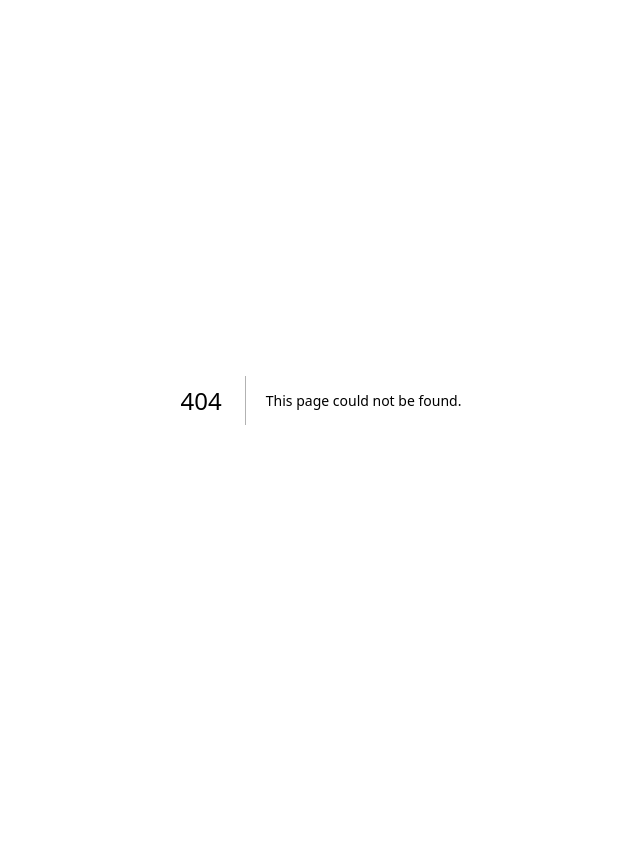
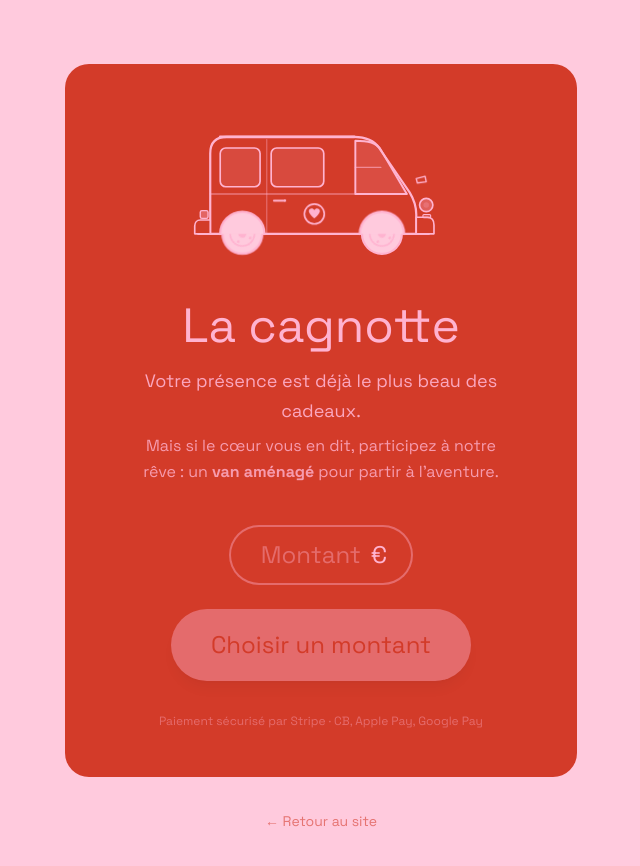
Before and after one commit to technoooooooo/fetedulove, a Next.js app: page /cagnotte in a window 1280 px wide. Before the commit this address had no page. Shown: the top 866 px of the page, without its empty margins (319-959 px from the left). Before the commit the page ends 800 px from the top, so only its background shows below. Built offline with nearby package versions, Linux system fonts and the light colour scheme; a web font is replaced by a local one.

Commit message:
Ajoute page cagnotte Stripe avec champ libre et enlève « en lieu de liste de mariage »
Co-Authored-By: Claude Opus 4.6 <noreply@anthropic.com>

```diff
--- a/package.json
+++ b/package.json
@@ -12,7 +12,8 @@
     "framer-motion": "^12.38.0",
     "next": "16.2.3",
     "react": "19.2.4",
-    "react-dom": "19.2.4"
+    "react-dom": "19.2.4",
+    "stripe": "^22.1.0"
   },
   "devDependencies": {
     "@tailwindcss/postcss": "^4",
--- /dev/null
+++ b/src/app/api/checkout/route.ts
@@ -0,0 +1,46 @@
+import Stripe from "stripe";
+
+export async function POST(request: Request) {
+  const stripe = new Stripe(process.env.STRIPE_SECRET_KEY!);
+  const { amount } = await request.json();
+
+  const cents = Math.round(Number(amount) * 100);
+  if (!cents || cents < 100) {
+    return Response.json({ error: "Montant minimum : 1 €" }, { status: 400 });
+  }
+
+  const session = await stripe.checkout.sessions.create({
+    mode: "payment",
+    line_items: [
+      {
+        price_data: {
+          currency: "eur",
+          product_data: {
+            name: "Cagnotte — Fête du Love",
+            description: "Participation à la cagnotte van de Fiona & Antoine",
+          },
+          unit_amount: cents,
+        },
+        quantity: 1,
+      },
+    ],
+    custom_fields: [
+      {
+        key: "name",
+        label: { type: "custom", custom: "Votre nom (ou surnom)" },
+        type: "text",
+        optional: false,
+      },
+      {
+        key: "message",
+        label: { type: "custom", custom: "Un petit mot (optionnel)" },
+        type: "text",
+        optional: true,
+      },
+    ],
+    success_url: `${new URL(request.url).origin}/cagnotte/merci`,
+    cancel_url: `${new URL(request.url).origin}/cagnotte`,
+  });
+
+  return Response.json({ url: session.url });
+}
--- /dev/null
+++ b/src/app/cagnotte/merci/page.tsx
@@ -0,0 +1,44 @@
+"use client";
+
+import { motion } from "framer-motion";
+import Van from "@/components/Van";
+
+export default function MerciPage() {
+  return (
+    <main className="min-h-screen bg-rose-bg text-rouge flex items-center justify-center px-4 py-16">
+      <div className="w-full max-w-lg text-center">
+        <motion.div
+          className="flex justify-center mb-8"
+          initial={{ opacity: 0, scale: 0.8 }}
+          animate={{ opacity: 1, scale: 1 }}
+          transition={{ duration: 0.8, ease: [0.25, 0.1, 0.25, 1] }}
+        >
+          <Van size={260} className="w-52 sm:w-64 h-auto" />
+        </motion.div>
+
+        <motion.div
+          initial={{ opacity: 0, y: 40 }}
+          animate={{ opacity: 1, y: 0 }}
+          transition={{ duration: 0.8, delay: 0.3, ease: [0.25, 0.1, 0.25, 1] }}
+        >
+          <h1 className="font-display text-5xl sm:text-6xl mb-6">Merci !</h1>
+          <p className="text-lg sm:text-xl leading-relaxed opacity-90 max-w-sm mx-auto mb-4">
+            Votre participation nous touche énormément.
+          </p>
+          <p className="text-base leading-relaxed opacity-70 max-w-sm mx-auto mb-10">
+            On a hâte de vous retrouver pour faire la fête&nbsp;!
+          </p>
+
+          <motion.a
+            href="/"
+            className="inline-block bg-rouge text-rose px-10 py-5 rounded-full font-display text-xl shadow-lg"
+            whileHover={{ scale: 1.08 }}
+            whileTap={{ scale: 0.97 }}
+          >
+            Retour au site
+          </motion.a>
+        </motion.div>
+      </div>
+    </main>
+  );
+}
--- /dev/null
+++ b/src/app/cagnotte/page.tsx
@@ -0,0 +1,102 @@
+"use client";
+
+import { useState } from "react";
+import { motion } from "framer-motion";
+import AnimatedSection from "@/components/AnimatedSection";
+import Van from "@/components/Van";
+
+export default function CagnottePage() {
+  const [amount, setAmount] = useState<number | "">("");
+  const [loading, setLoading] = useState(false);
+
+  async function pay() {
+    if (!amount || Number(amount) < 1) return;
+    setLoading(true);
+    try {
+      const res = await fetch("/api/checkout", {
+        method: "POST",
+        headers: { "Content-Type": "application/json" },
+        body: JSON.stringify({ amount: Number(amount) }),
+      });
+      const data = await res.json();
+      if (data.url) window.location.href = data.url;
+    } finally {
+      setLoading(false);
+    }
+  }
+
+  return (
+    <main className="min-h-screen bg-rose-bg text-rouge flex items-center justify-center px-4 py-16">
+      <AnimatedSection className="w-full max-w-lg">
+        <div className="bg-rouge text-rose rounded-3xl p-8 sm:p-12 overflow-hidden">
+          <motion.div
+            className="flex justify-center mb-8"
+            initial={{ opacity: 0, x: -60 }}
+            whileInView={{ opacity: 1, x: 0 }}
+            viewport={{ once: true }}
+            transition={{ duration: 1, ease: [0.25, 0.1, 0.25, 1] }}
+          >
+            <Van size={300} className="w-60 sm:w-72 h-auto" />
+          </motion.div>
+
+          <div className="text-center">
+            <h1 className="font-display text-4xl sm:text-5xl mb-4">
+              La cagnotte
+            </h1>
+            <p className="text-lg leading-relaxed opacity-90 max-w-sm mx-auto mb-2">
+              Votre présence est déjà le plus beau des cadeaux.
+            </p>
+            <p className="text-base leading-relaxed opacity-80 max-w-sm mx-auto mb-10">
+              Mais si le cœur vous en dit, participez à notre rêve :{" "}
+              un <strong className="font-bold">van aménagé</strong> pour partir
+              à l&apos;aventure.
+            </p>
+
+            <div className="inline-flex items-center bg-rouge border-2 border-rose/40 rounded-full px-6 py-3">
+              <input
+                type="number"
+                min={1}
+                placeholder="Montant"
+                value={amount}
+                onChange={(e) =>
+                  setAmount(e.target.value ? Number(e.target.value) : "")
+                }
+                className="bg-transparent text-rose text-center text-2xl font-display w-28 outline-none placeholder:text-rose/40 [appearance:textfield] [&::-webkit-outer-spin-button]:appearance-none [&::-webkit-inner-spin-button]:appearance-none"
+              />
+              <span className="text-rose text-2xl font-display ml-1">€</span>
+            </div>
+
+            {/* Bouton payer */}
+            <motion.button
+              onClick={pay}
+              disabled={!amount || Number(amount) < 1 || loading}
+              className="mt-6 inline-block bg-rose text-rouge px-10 py-5 rounded-full font-display text-xl sm:text-2xl shadow-lg disabled:opacity-40 disabled:cursor-not-allowed"
+              whileHover={amount && Number(amount) >= 1 ? { scale: 1.08 } : {}}
+              whileTap={amount && Number(amount) >= 1 ? { scale: 0.97 } : {}}
+            >
+              {loading
+                ? "Redirection…"
+                : amount
+                  ? `Participer — ${amount} €`
+                  : "Choisir un montant"}
+            </motion.button>
+
+            <p className="mt-8 text-xs opacity-40">
+              Paiement sécurisé par Stripe · CB, Apple Pay, Google Pay
+            </p>
+          </div>
+        </div>
+
+        {/* Retour au site */}
+        <div className="text-center mt-8">
+          <a
+            href="/"
+            className="text-rouge/60 hover:text-rouge text-sm transition-colors"
+          >
+            ← Retour au site
+          </a>
+        </div>
+      </AnimatedSection>
+    </main>
+  );
+}
--- a/src/app/page.tsx
+++ b/src/app/page.tsx
@@ -675,9 +675,6 @@ function Cagnotte() {
           </motion.div>
 
           <div className="text-center">
-            <p className="text-sm uppercase tracking-[0.3em] font-semibold mb-4 opacity-60">
-              En lieu de liste de mariage
-            </p>
             <h2 className="font-display text-4xl sm:text-5xl md:text-6xl mb-6">
               La cagnotte
             </h2>
@@ -690,9 +687,7 @@ function Cagnotte() {
             </p>
 
             <motion.a
-              href="https://tribee.fr/participations/fete-du-love-fiona-antoine"
-              target="_blank"
-              rel="noopener noreferrer"
+              href="/cagnotte"
               className="inline-block bg-rose text-rouge px-10 py-5 rounded-full font-display text-xl sm:text-2xl shadow-lg"
               whileHover={{ scale: 1.08 }}
             >
```
Also changed, not shown: 1 other file (tests, documents, lock files or other folders).
